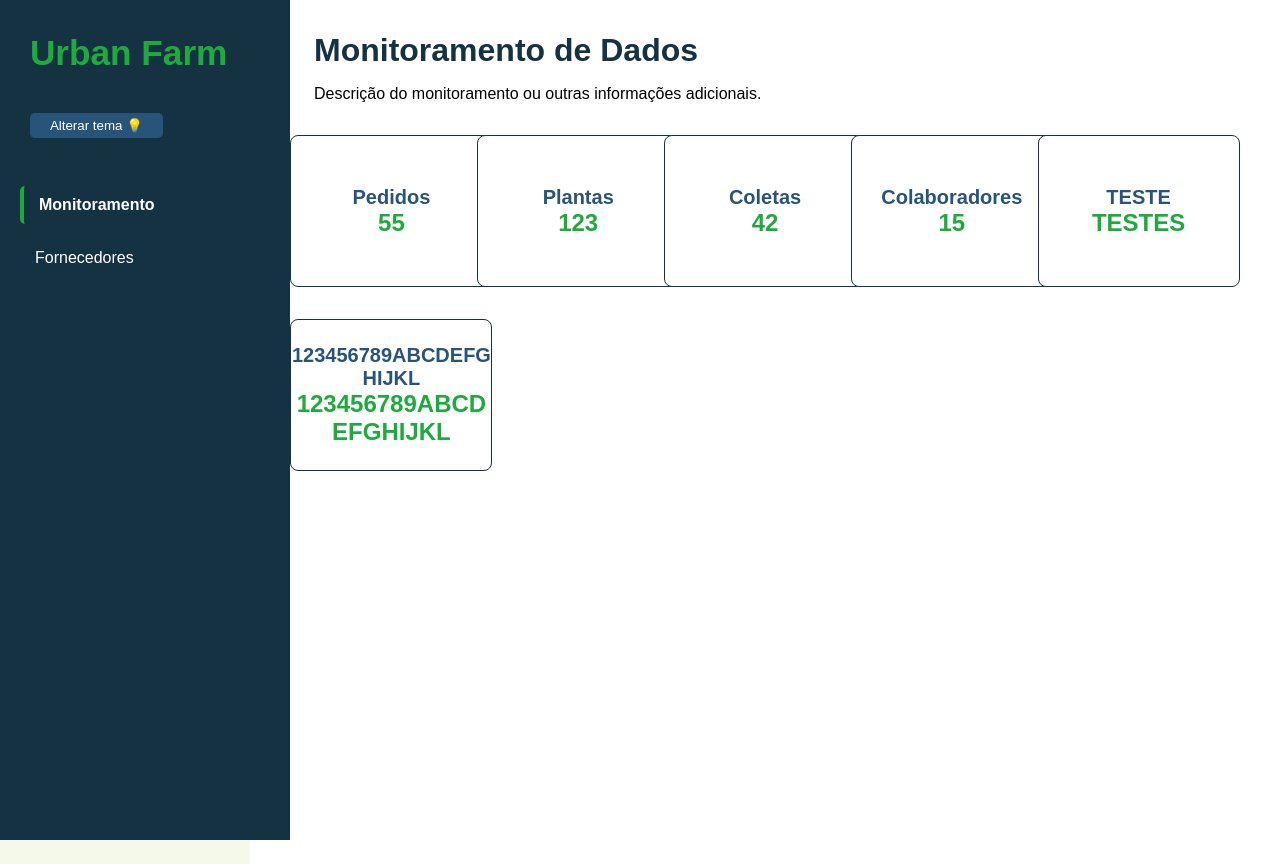
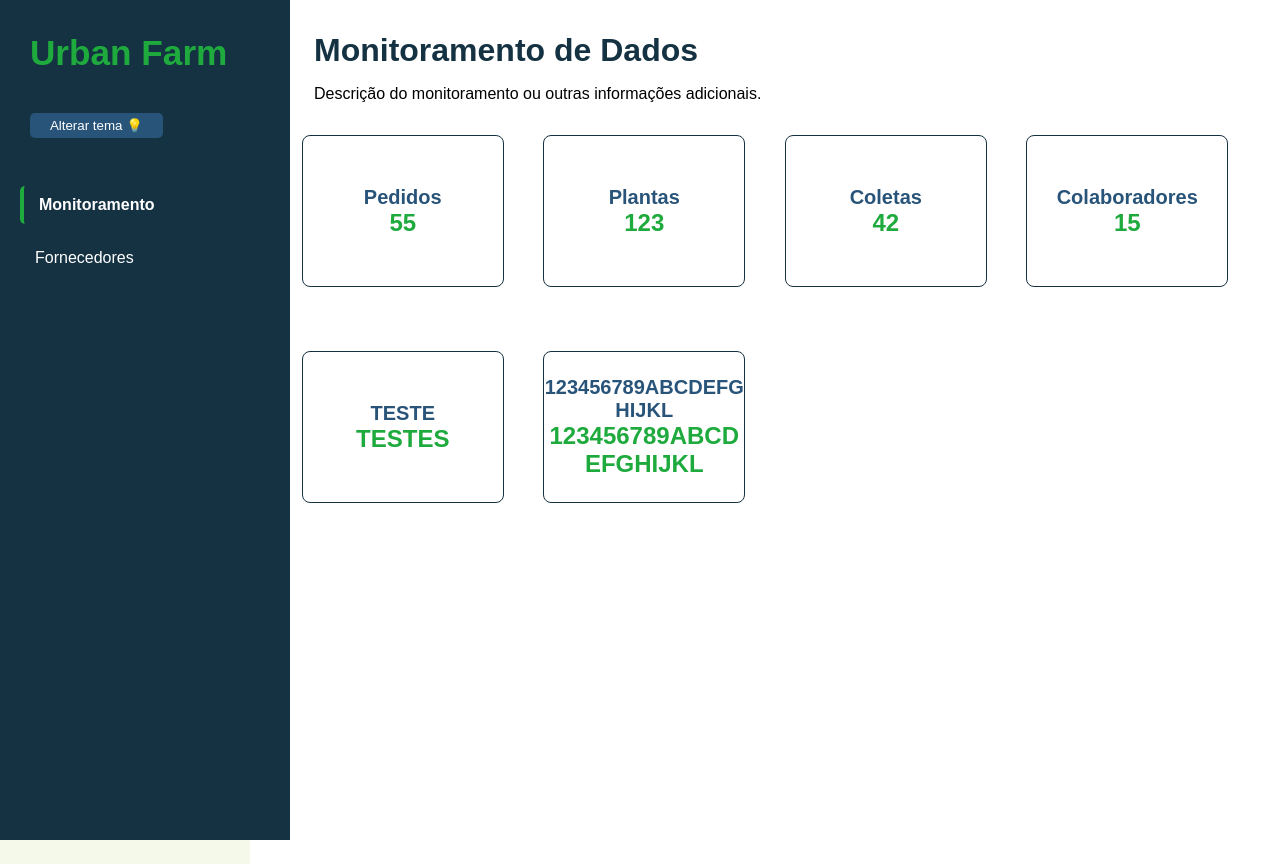
Before and after one commit to 2dbueno/UrbanFarm, a Django app: page /monitoramento/ in a window 1280 px wide. Run offline with Django 5.2, Linux system fonts and the light colour scheme; the visitor is signed in with stand-in values (Sample User, id 1).

Commit message:
Arrumado o gap dos cards de monitoramento

```diff
--- a/urban_farm/core/static/styles/monitoramento.css
+++ b/urban_farm/core/static/styles/monitoramento.css
@@ -36,7 +36,7 @@ header {
     width: 100%;
     max-width: 1000px;
     margin: 2rem auto 0; /* Centraliza horizontalmente e add espaço acima do card */
-    gap: 2rem; /* Espaçamento entre os cards */
+    gap: 4rem; /* Espaçamento entre os cards */
     justify-items: center; /* Centraliza o conteúdo do card no grid */
 }
 
```
